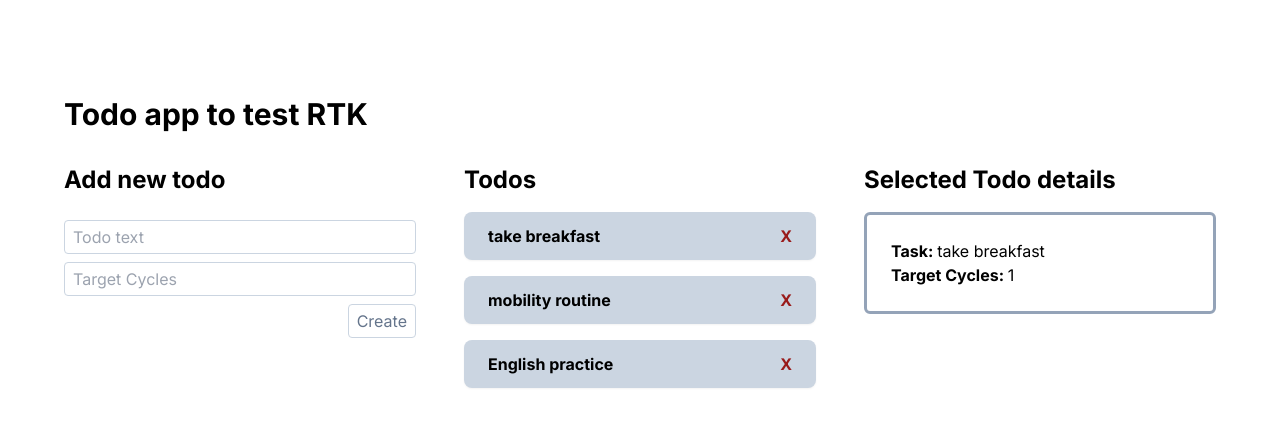
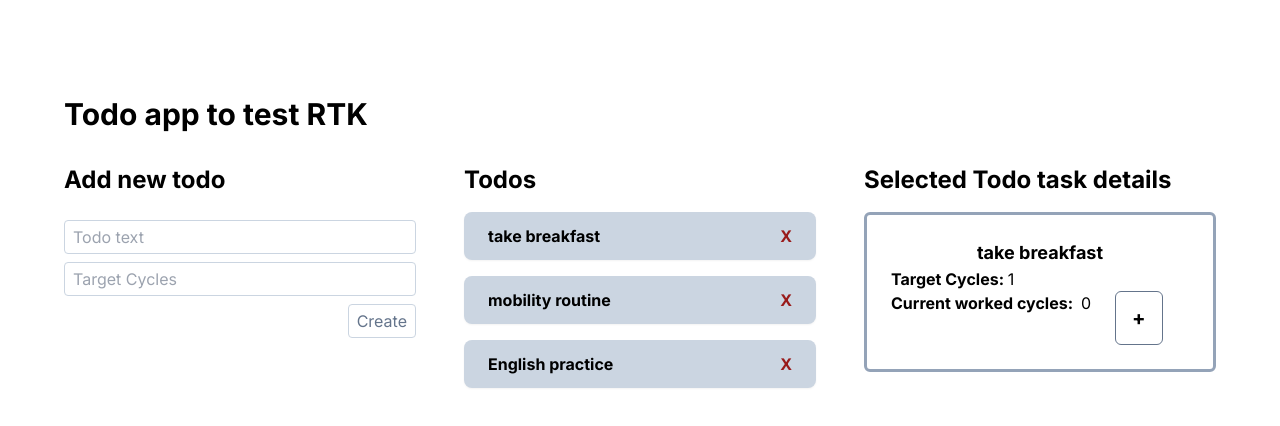
Before and after one commit to kncalderong/rtk-nextjs-todo-app, a Next.js app: page / in a window 1280 px wide. Both pictures are taken after a click on the element "take breakfast". Shown: the top 426 px of the page. Built offline with nearby package versions, Linux system fonts and the light colour scheme.

Commit message:
feat: control added to handle cycles worked until task is completed

```diff
--- a/src/ReduxStore/todos/initialTodos.ts
+++ b/src/ReduxStore/todos/initialTodos.ts
@@ -6,16 +6,19 @@ const initialTodos: TodoItem[] = [
     id: uuidv4(),
     text: 'take breakfast',
     targetCycles: 1,
+    currentCycles: 0,
   },
   {
     id: uuidv4(),
     text: 'mobility routine',
     targetCycles: 2,
+    currentCycles: 0,
   },
   {
     id: uuidv4(),
     text: 'English practice',
     targetCycles: 1,
+    currentCycles: 0,
   },
 ]
 
--- a/src/ReduxStore/todos/todosSlice.ts
+++ b/src/ReduxStore/todos/todosSlice.ts
@@ -29,10 +29,22 @@ export const todosSlice = createSlice({
     selectTodo: (state: TodosState, action: PayloadAction<string>) => {
       state.selectedTodoId = action.payload
     },
+    addCycleInTodo: (state: TodosState, action: PayloadAction<void>) => {
+      if (state.selectedTodoId) {
+        state.todos = state.todos.map((todo) => {
+          if (todo.id === state.selectedTodoId) {
+            todo.currentCycles < todo.targetCycles && todo.currentCycles++
+            return todo
+          }
+          return todo
+        })
+      }
+    },
   },
 })
 
-export const { setTodos, addTodo, removeTodo, selectTodo } = todosSlice.actions
+export const { setTodos, addTodo, removeTodo, selectTodo, addCycleInTodo } =
+  todosSlice.actions
 
 //this is to memoize the selection of one Item, if the idToSelect or the item itself does not change, then the cached item is returned without filtering again
 export const getSelectedTodo = createSelector(
--- a/src/app/layout.tsx
+++ b/src/app/layout.tsx
@@ -6,8 +6,8 @@ import { Inter } from 'next/font/google'
 const inter = Inter({ subsets: ['latin'] })
 
 export const metadata: Metadata = {
-  title: 'Create Next App',
-  description: 'Generated by create next app',
+  title: 'RTK Todo App',
+  description: 'Building patterns using RTK',
 }
 
 export default function RootLayout({
--- a/src/components/AddTodo.tsx
+++ b/src/components/AddTodo.tsx
@@ -19,6 +19,7 @@ const AddTodo = () => {
         id: todoId,
         text: textRef.current!.value,
         targetCycles: +targetCyclesRef.current!.value,
+        currentCycles: 0,
       })
     )
     resetForm()
--- a/src/components/DisplayTodos.tsx
+++ b/src/components/DisplayTodos.tsx
@@ -18,7 +18,9 @@ const DispalyTodos = () => {
             className='flex justify-between bg-slate-300 px-6 py-3 rounded-lg shadow-sm'
           >
             <div
-              className='cursor-pointer hover:underline font-bold'
+              className={`cursor-pointer hover:underline font-bold ${
+                todo.currentCycles === todo.targetCycles && 'line-through'
+              }`}
               onClick={() => dispatch(selectTodo(todo.id))}
             >
               {todo.text}
--- a/src/components/SelectedTodoDetails.tsx
+++ b/src/components/SelectedTodoDetails.tsx
@@ -1,24 +1,40 @@
 'use client'
 
-import { getSelectedTodo } from '@/ReduxStore/todos/todosSlice'
-import { useAppSelector } from '@/hooks/reduxStore'
+import { addCycleInTodo, getSelectedTodo } from '@/ReduxStore/todos/todosSlice'
+import { useAppDispatch, useAppSelector } from '@/hooks/reduxStore'
 import React from 'react'
 
 const SelectedTodoDetails = () => {
   const selectedTodo = useAppSelector(getSelectedTodo)
-
+  const dispatch = useAppDispatch()
   return (
     <div className='w-[calc((100%-6rem)/3)]'>
-      <h1 className='text-2xl font-bold mb-4'>Selected Todo details</h1>
+      <h1 className='text-2xl font-bold mb-4'>Selected Todo task details</h1>
       {selectedTodo && (
         <div className='flex flex-col border-slate-400 border-[3px] rounded-md p-6'>
-          <p className='font-bold'>
-            Task: <span className='font-normal'>{selectedTodo.text}</span>{' '}
-          </p>
+          <p className='font-bold text-lg text-center'>{selectedTodo.text}</p>
           <p className='font-bold'>
             Target Cycles:{' '}
             <span className='font-normal'>{selectedTodo.targetCycles}</span>{' '}
           </p>
+          <div className='flex gap-4 flex-wrap'>
+            <div className='flex gap-2'>
+              <p className='font-bold'>Current worked cycles: </p>
+              {selectedTodo.currentCycles} <p></p>
+            </div>
+            {selectedTodo.currentCycles !== selectedTodo.targetCycles ? (
+              <button
+                onClick={() => dispatch(addCycleInTodo())}
+                className='cursor-pointer rounded-md border border-slate-500 p-4 leading-none text-xl font-bold hover:bg-slate-500 hover:text-slate-100'
+              >
+                +
+              </button>
+            ) : (
+              <div className='p-2 rounded-md border border-green-800 bg-green-200 font-bold'>
+                Completed!
+              </div>
+            )}
+          </div>
         </div>
       )}
     </div>
--- a/src/types/data/todos.d.ts
+++ b/src/types/data/todos.d.ts
@@ -2,4 +2,5 @@ export interface TodoItem {
   id: string
   text: string
   targetCycles: number
+  currentCycles: number
 }
```
